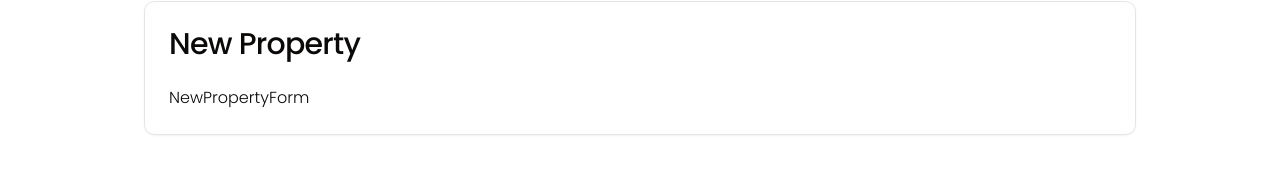
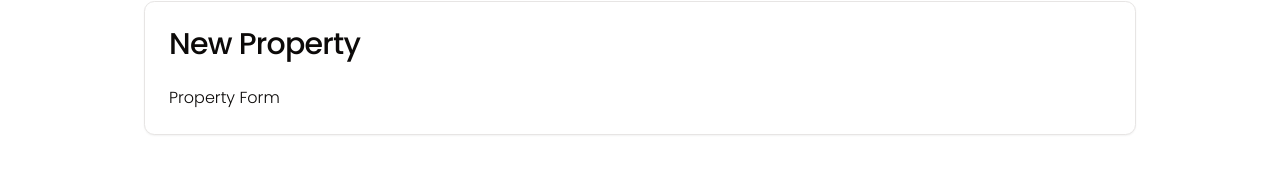
Before and after one commit to Nimira43/Elessia, a Next.js app: page /admin-dashboard/new in a window 1280 px wide. Shown: the part 175-348 px from the top of the page. Built offline with nearby package versions, Linux system fonts and the light colour scheme; no server answers; a web font is replaced by a local one.

Commit message:
Brought PropertyForm component into NewPropertyForm

```diff
--- a/app/admin-dashboard/new/new-property-form.tsx
+++ b/app/admin-dashboard/new/new-property-form.tsx
@@ -1,12 +1,13 @@
 'use client'
 
+import PropertyForm from '@/components/property-form'
 import { propertyDataSchema } from '@/validation/propertySchema'
 
 
 export default function NewPropertyForm() {
   return (
     <div>
-      NewPropertyForm
+      <PropertyForm />
     </div>
   )
 }
--- a/components/property-form.tsx
+++ b/components/property-form.tsx
@@ -0,0 +1,9 @@
+'use client'
+
+export default function PropertyForm() {
+  return (
+    <div>
+      Property Form
+    </div>
+  )
+}
```
